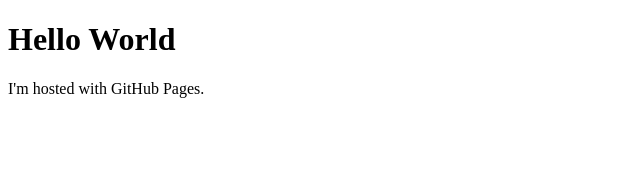
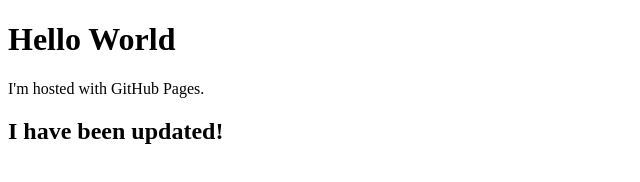
Before and after one commit to wrayste/wrayste.github.io, a plain HTML site: page index.html in a window 1280 px wide. Shown: the whole page, without its empty margins (0-640 px from the left). Drawn offline with Linux system fonts and the light colour scheme.

Commit message:
Quick update

```diff
--- a/index.html
+++ b/index.html
@@ -3,5 +3,6 @@
 <body>
 <h1>Hello World</h1>
 <p>I'm hosted with GitHub Pages.</p>
+<h2>I have been updated!</h2>
 </body>
 </html>
```
